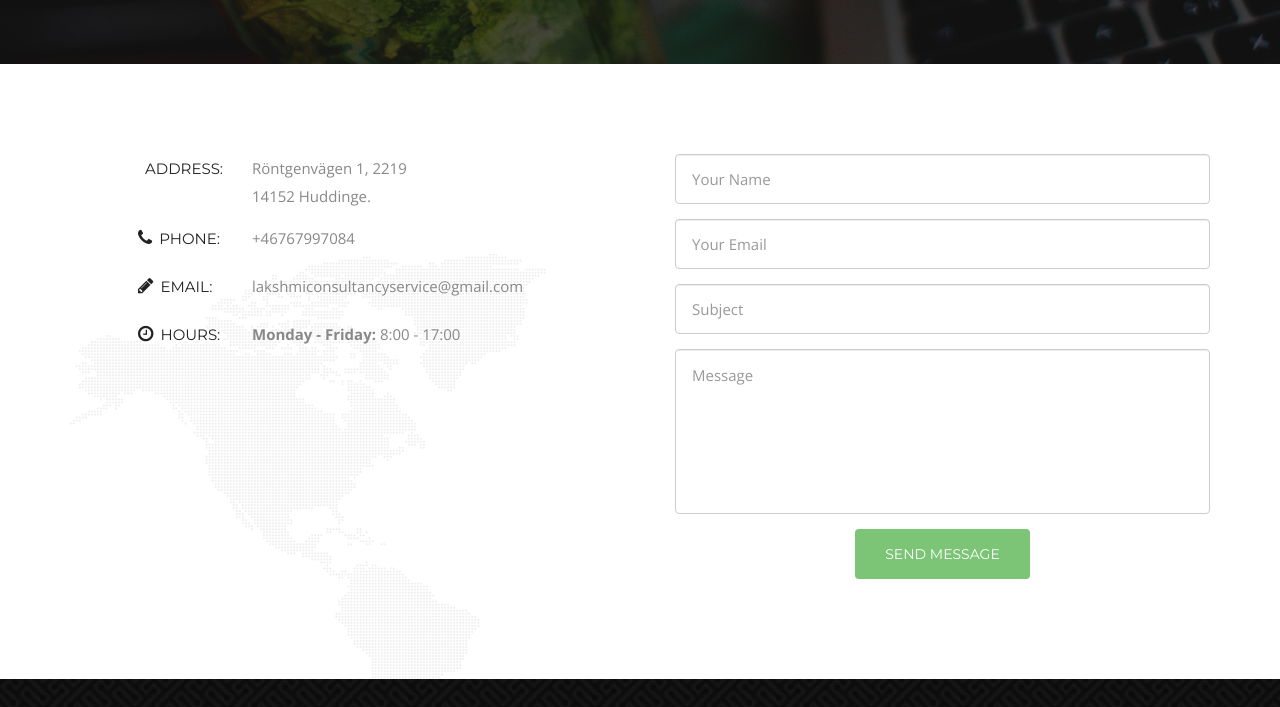
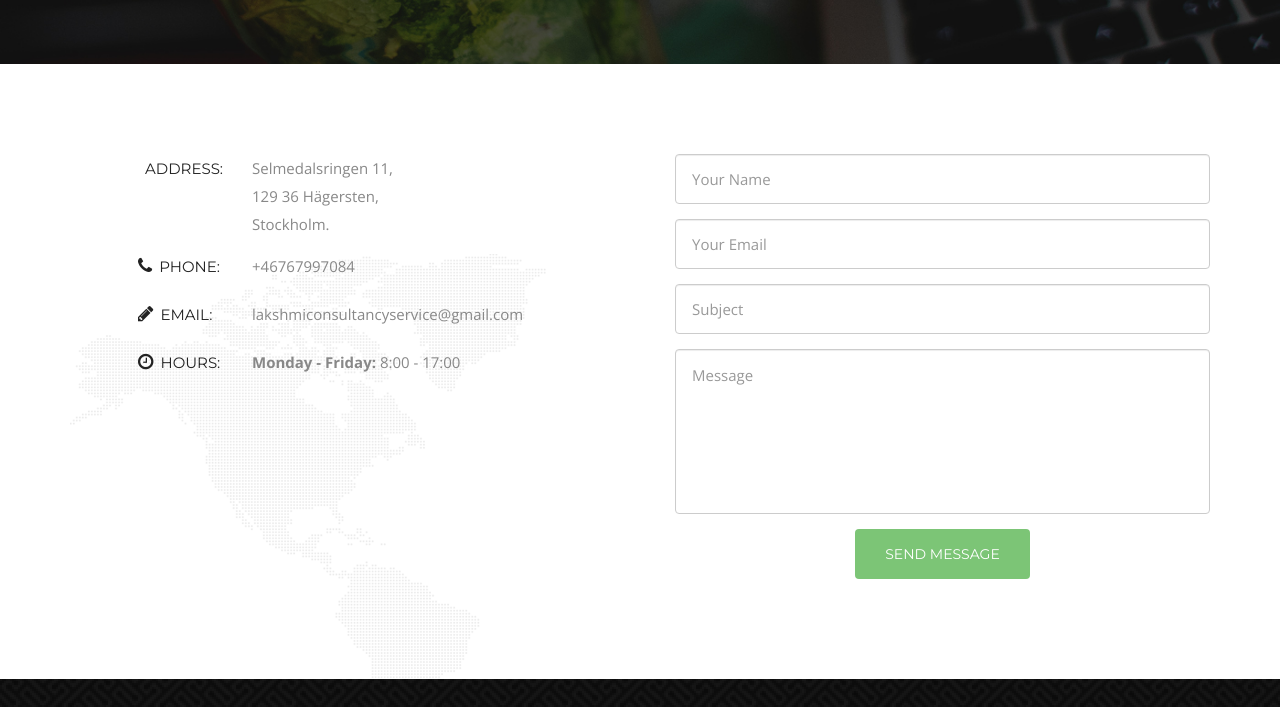
Before and after one commit to ashwin-sp/LCS, a plain HTML site: page index.html in a window 1280 px wide. Shown: the part 3175-3882 px from the top of the page. Drawn offline with nearby package versions, Linux system fonts and the light colour scheme.

Commit message:
Updated address

```diff
--- a/index.html
+++ b/index.html
@@ -315,7 +315,7 @@ So you focus on planning your needs, while we take care of the rest.</p></li>
         	<div class="col-lg-6 col-sm-7 wow fadeInLeft">
             	<div class="contact-info-box address clearfix">
                 	<h3><i class=" icon-map-marker"></i>Address:</h3>
-                	<span>Röntgenvägen 1, 2219 <br>14152 Huddinge.</span>
+                	<span>Selmedalsringen 11,<br>129 36 Hägersten,<br>Stockholm.</span>
                 </div>
                 <div class="contact-info-box phone clearfix">
                 	<h3><i class="fa-phone"></i>Phone:</h3>
```
